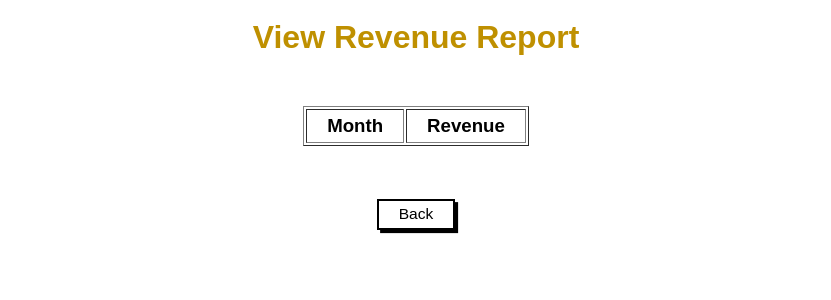
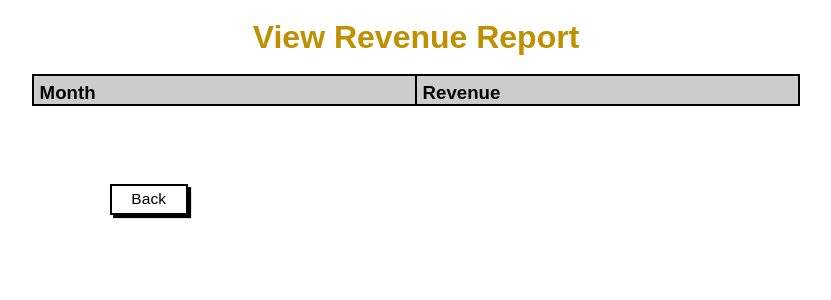
Before and after one commit to TortoiseWrath/cs301team5, a PHP site: page /revenue.php in a window 1280 px wide. Shown: the top 300 px of the page, without its empty margins (224-1055 px from the left). Run offline with PHP 8.4, Linux system fonts and the light colour scheme; the visitor is signed in with stand-in values (Sample User, id 1); tables that the repository leaves empty hold one stand-in row (values such as "Sample post"); lists and menus that the app fills with data are empty.

Commit message:
minor changes to calculations in popular & revenue

```diff
--- a/www/revenue.php
+++ b/www/revenue.php
@@ -8,52 +8,43 @@ if(!@$_SESSION['manager']) {
 ?>
 
 <!DOCTYPE html>
-<html lang="en">
-  <header>
     <title>View Revenue Report</title>
     <link rel="stylesheet" href="style.css">
-  </header>
 
-<body>
 
 <h1>View Revenue Report</h1>
 
-<form>
-	<table class="order-history__table" border="1">
+<table class="revenue">
       <tr>
         <th>Month</th>
         <th>Revenue</th>
       </tr>
 <?php
 require_once('config.php');
-	$query = $db->prepare('SELECT childDiscount, seniorDiscount, cancellationFee FROM SYSTEMINFO');
-		  $childDiscount = $seniorDiscount = $cancellationFee = NULL;
-		  $query->bind_result($childDiscount, $seniorDiscount, $cancellationFee);
+$query = $db->prepare('SELECT childDiscount, seniorDiscount FROM SYSTEMINFO');
+	  $childDiscount = $seniorDiscount = NULL;
+	  $query->bind_result($childDiscount, $seniorDiscount);
 	  $query->execute();
 	  $query->fetch();
 	  $query->close();
-	$query = $db->prepare('SELECT month(date), SUM(adulttickets) as adulttickets, SUM(childtickets) as childtickets, SUM(seniortickets) as seniorTickets, ticketprice FROM ORDERS GROUP BY month(date) DESC LIMIT 3');
+$query = $db->prepare('SELECT month(date), SUM(adultTickets * ticketPrice), SUM(childTickets * ticketPrice), SUM(seniorTickets * ticketPrice) FROM ORDERS GROUP BY month(date) ORDER BY month(date) DESC LIMIT 3');
 $query->execute();
-	$month = $adulttickets = $childtickets = $seniortickets = $ticketprice = NULL;
-	$query->bind_result($month, $adulttickets, $childtickets, $seniortickets, $ticketprice);
+$month = $adulttickets = $childtickets = $seniortickets = NULL;
+$query->bind_result($month, $adulttickets, $childtickets, $seniortickets);
  while($query->fetch()):
  	$monthName = date("F", mktime(0, 0, 0, $month, 10));
-	 	 $childPrice = $ticketprice * (100 - $childDiscount) / 100;
-			  $seniorPrice = $ticketprice * (100 - $seniorDiscount) / 100;
-			  $totalPrice = $ticketprice * $adulttickets + $childPrice * $childtickets + $seniorPrice * $seniortickets;
+ 	 $childPrice = (100 - $childDiscount) / 100;
+		  $seniorPrice = (100 - $seniorDiscount) / 100;
+		  $totalPrice = $adulttickets + $childPrice * $childtickets + $seniorPrice * $seniortickets;
  	?>
         <tr>
-	          <td><label for="order<?=$month?>"><?=$monthName?></label></td>
-	          <td><label for="order<?=$ticketPrice?>"><?=$totalPrice?></label></td>
-		  </tr></label>
+          <td><?=$monthName?></td>
+          <td>$<?=$totalPrice?></td>
+	  </tr>
       <?php endwhile;
 	  $query->close(); ?>
 </table>
-</form>
 
 <form>
 	<button formaction="managerview.php">Back</button>
 </form>
-
-  </body>
-</html>
--- a/www/style.css
+++ b/www/style.css
@@ -616,3 +616,35 @@ p.formError {
   border: 1px solid #000;
   padding: 10px 20px;
 }
+
+/* View Revenue Report */
+
+table.revenue {
+	text-align: left;
+	width: 100%;
+	border: 2pt solid black;
+	border-collapse: collapse;
+}
+
+table.revenue tr:nth-child(2n) {
+	background-color: #eee;
+}
+
+table.revenue th, td {
+	padding: 0.3em;
+	width: 50%;
+}
+
+table.revenue th {
+	background-color: #ccc;
+	padding-bottom: 0;
+}
+
+table.revenue td:not(:first-child), table.revenue th:not(:first-child) {
+	border-left: 2pt solid black;
+}
+
+table.revenue+form {
+	text-align: left;
+	margin: 4em 0 0 4em;
+}
```
Also changed, not shown: sql statements.sql (+6 -6 lines), www/popular.php (+16 -37 lines). Lines whose indentation alone changed are shown as unchanged.
